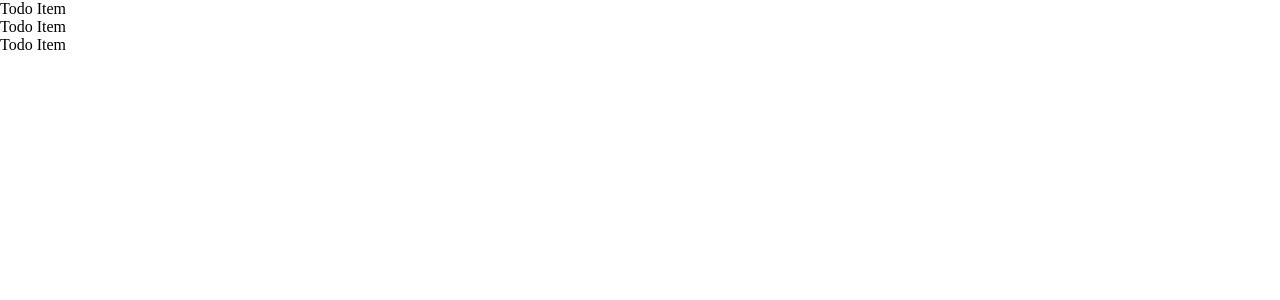
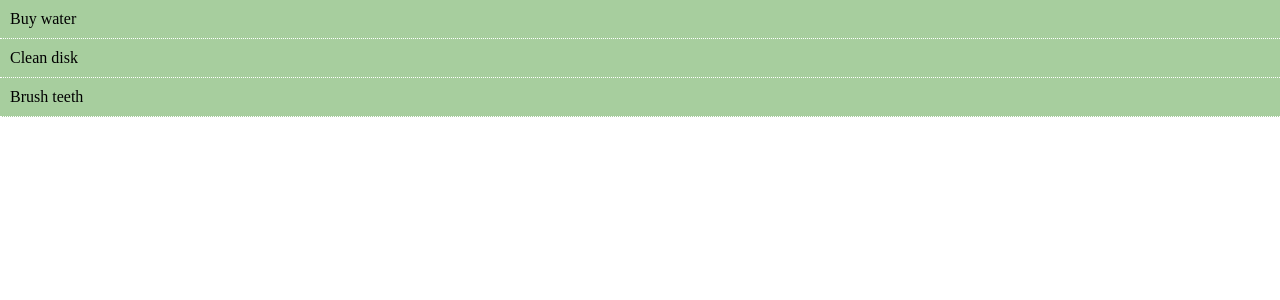
Before and after one commit to webroyit/f1vjs3-FirstVue, a Vue app: page / in a window 1280 px wide. Shown: the top 300 px of the page. Built offline with nearby package versions, Linux system fonts and the light colour scheme.

Commit message:
Display the content on TodoItem page and styles it

```diff
--- a/src/components/TodoItem.vue
+++ b/src/components/TodoItem.vue
@@ -1,16 +1,21 @@
 <template>
-    <div>
-        <p>Todo Item</p>
+    <div class="todo-item">
+        <p>{{todo.title}}</p>
     </div>
 </template>
 
 <script>
 
 export default {
-    name: "TodoItem"
+    name: "TodoItem",
+    props: ["todo"]
 }
 </script>
 
 <style scoped>
-
+    .todo-item{
+        background-color: #a7ce9e;
+        padding: 10px;
+        border-bottom: 1px white dotted;
+    }
 </style>
--- a/src/components/Todos.vue
+++ b/src/components/Todos.vue
@@ -3,7 +3,7 @@
         <!-- v-bind to add key -->
         <!-- v-for to loop through array  -->
         <div v-bind:key="todo.id" v-for="todo in todos">
-            <TodoItem />
+            <TodoItem v-bind:todo="todo" />
         </div>
     </div>
 </template>
```
